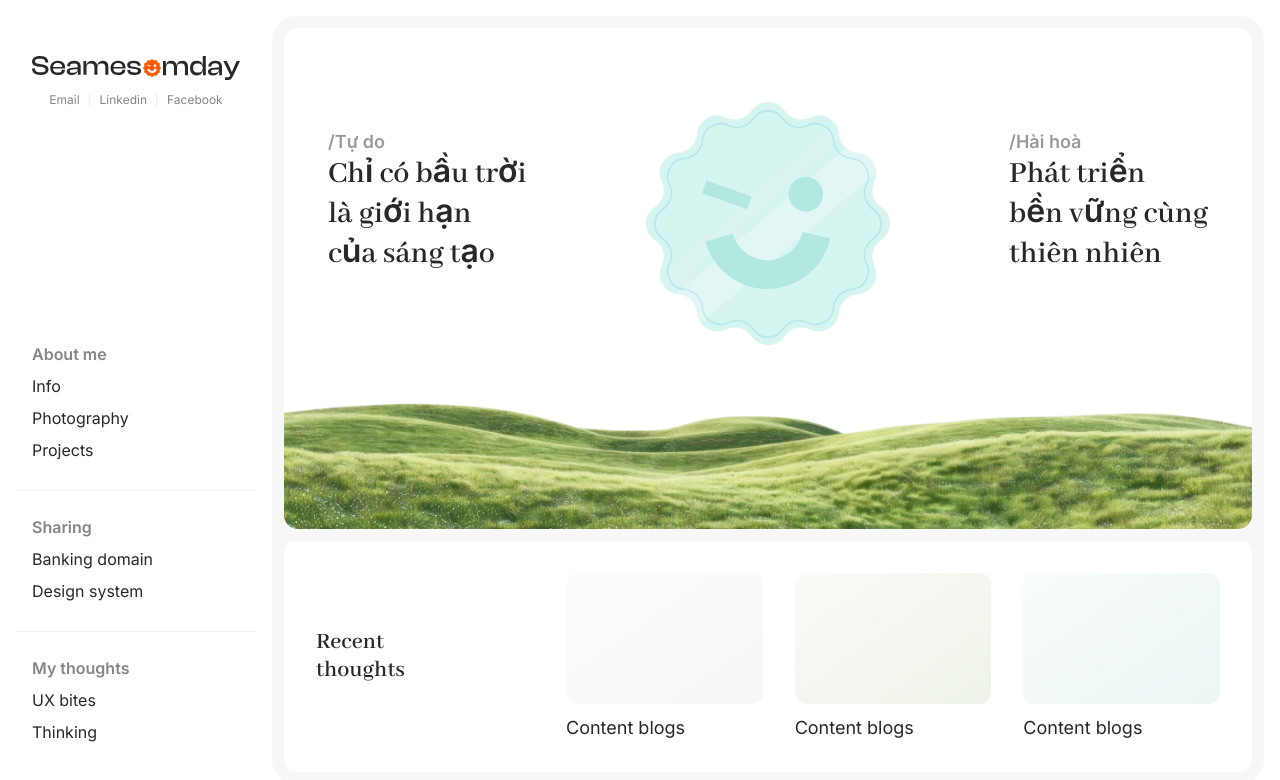
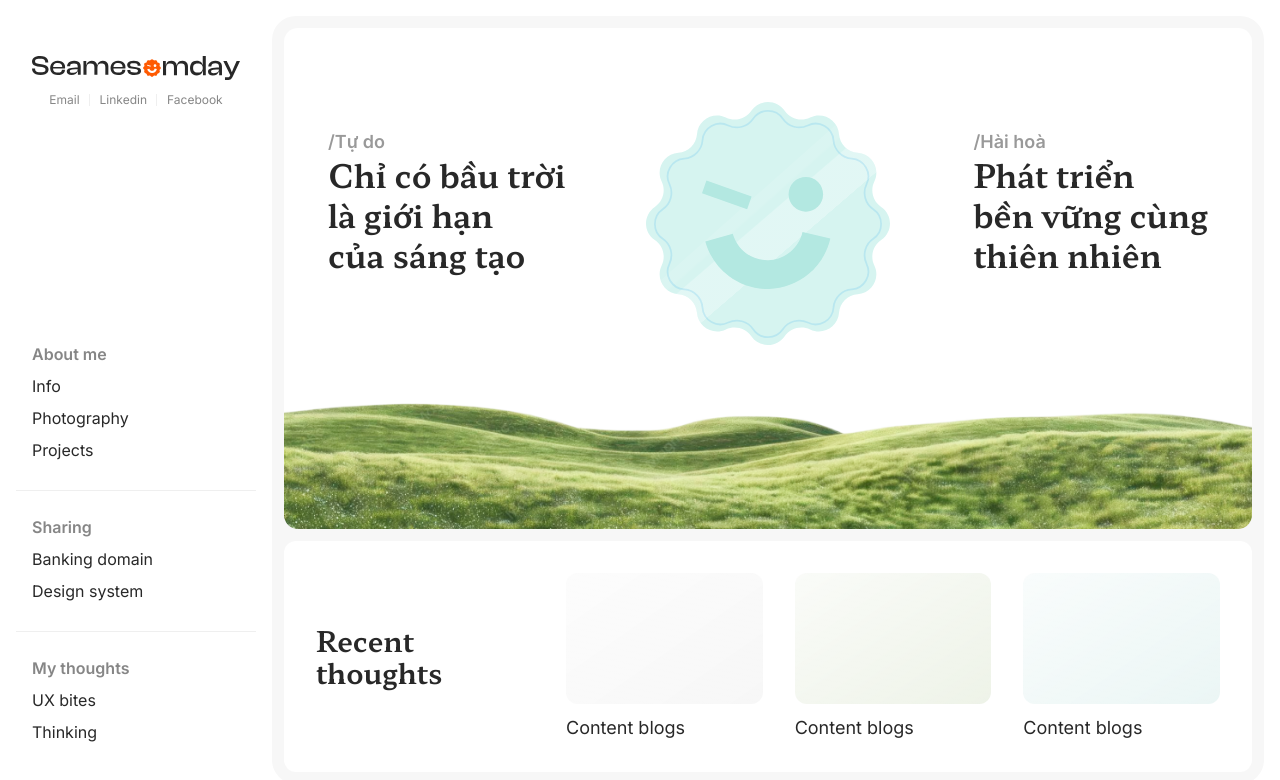
Before and after one commit to lnson1551/portfolio, a React (Vite) app: page /design-system in a window 1280 px wide. Shown: the top 780 px of the page. Built offline with nearby package versions, Linux system fonts and the light colour scheme.

Commit message:
Use Hahmlet display typography

```diff
--- a/index.html
+++ b/index.html
@@ -11,7 +11,7 @@
     <link rel="preconnect" href="https://cdn.fontshare.com" crossorigin />
     <link rel="preconnect" href="https://fonts.googleapis.com" />
     <link rel="preconnect" href="https://fonts.gstatic.com" crossorigin />
-    <link rel="stylesheet" href="https://fonts.googleapis.com/css2?family=Inter:wght@400;600&display=swap" />
+    <link rel="stylesheet" href="https://fonts.googleapis.com/css2?family=Inter:wght@400;500;600&display=swap" />
     <title>Sơn bank chành</title>
   </head>
   <body>
--- a/src/components/sections/ArticleView.css
+++ b/src/components/sections/ArticleView.css
@@ -52,9 +52,9 @@
   margin: 0;
   color: var(--color-text-primary);
   font-family: var(--font-display);
-  font-size: 2rem;
+  font-size: var(--text-title-large-size);
   font-weight: 600;
-  line-height: 2.5rem;
+  line-height: var(--text-title-large-line);
 }
 
 .article-section__body {
@@ -78,7 +78,7 @@
 }
 
 .article-section__body strong {
-  font-weight: 700;
+  font-weight: 500;
 }
 
 .article-section__list {
--- a/src/components/sections/PageHeader.css
+++ b/src/components/sections/PageHeader.css
@@ -28,9 +28,9 @@
   margin: 0;
   color: var(--color-text-primary);
   font-family: var(--font-display);
-  font-size: 2.5rem;
+  font-size: 2rem;
   font-weight: 600;
-  line-height: 3rem;
+  line-height: 2.5rem;
 }
 
 .page-header__back {
--- a/src/styles/global.css
+++ b/src/styles/global.css
@@ -1,11 +1,11 @@
 @import "./tokens.css";
 
 @font-face {
-  font-family: "Abhaya Libre";
+  font-family: "Hahmlet";
   font-style: normal;
   font-weight: 600;
   font-display: swap;
-  src: url("/fonts/abhaya-libre-semibold.ttf") format("truetype");
+  src: url("/fonts/hahmlet-semibold.ttf") format("truetype");
 }
 
 * {
--- a/src/styles/tokens.css
+++ b/src/styles/tokens.css
@@ -17,7 +17,7 @@
   --color-focus-ring: #72cfc4;
 
   --font-body: Inter, ui-sans-serif, system-ui, -apple-system, BlinkMacSystemFont, "Segoe UI", sans-serif;
-  --font-display: "Abhaya Libre", Inter, ui-serif, Georgia, serif;
+  --font-display: "Hahmlet", Inter, ui-serif, Georgia, serif;
 
   --text-body-large-size: 1rem;
   --text-body-large-line: 1.5rem;
@@ -25,8 +25,8 @@
   --text-body-base-line: 1.25rem;
   --text-body-xlarge-size: 1.125rem;
   --text-body-xlarge-line: 1.5rem;
-  --text-title-large-size: 1.5rem;
-  --text-title-large-line: 1.75rem;
+  --text-title-large-size: 1.75rem;
+  --text-title-large-line: 2rem;
   --text-display-medium-size: 2rem;
   --text-display-medium-line: 2.5rem;
 
```
Also changed, not shown: public/fonts/abhaya-libre-semibold.ttf (deleted), public/fonts/hahmlet-semibold.ttf (added).
